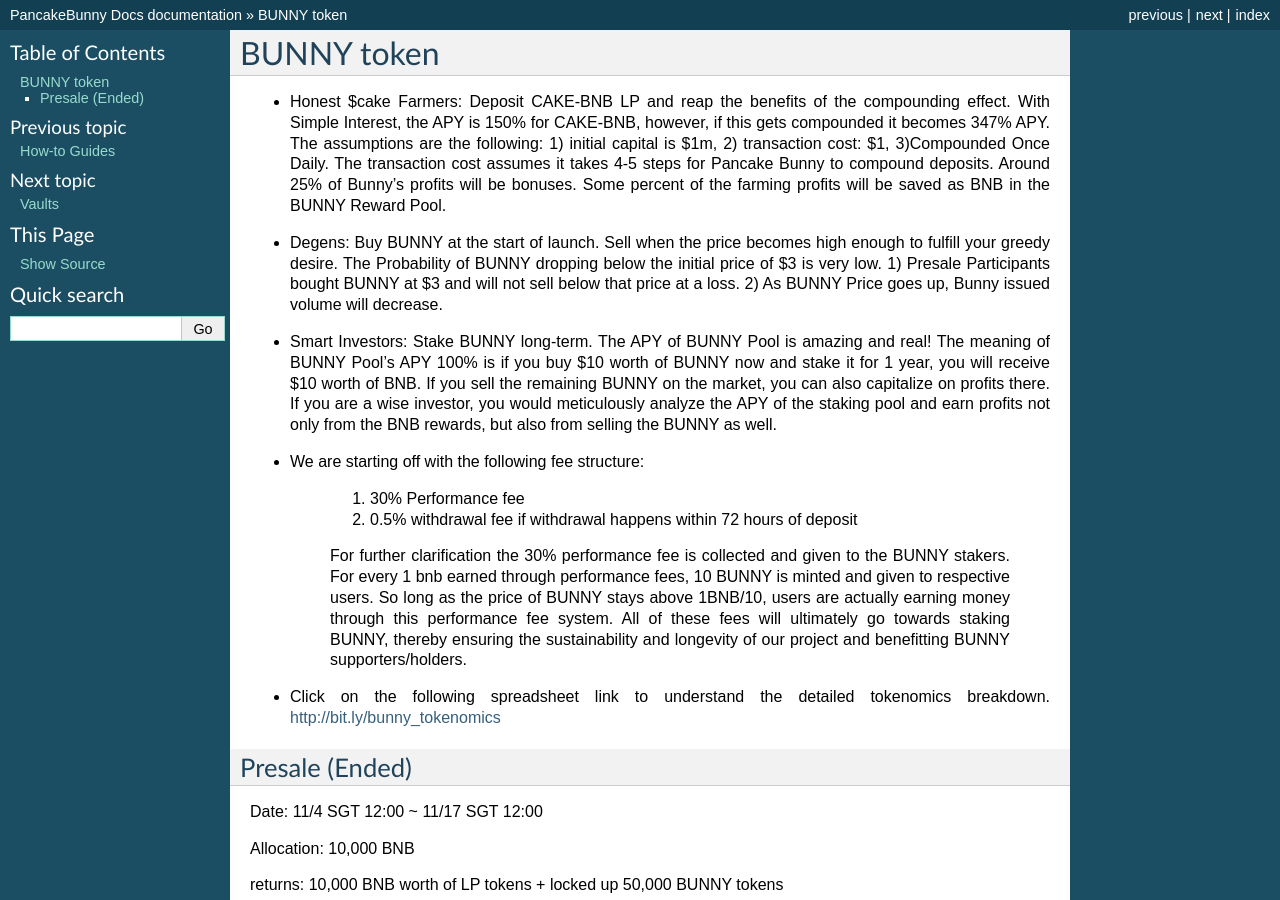
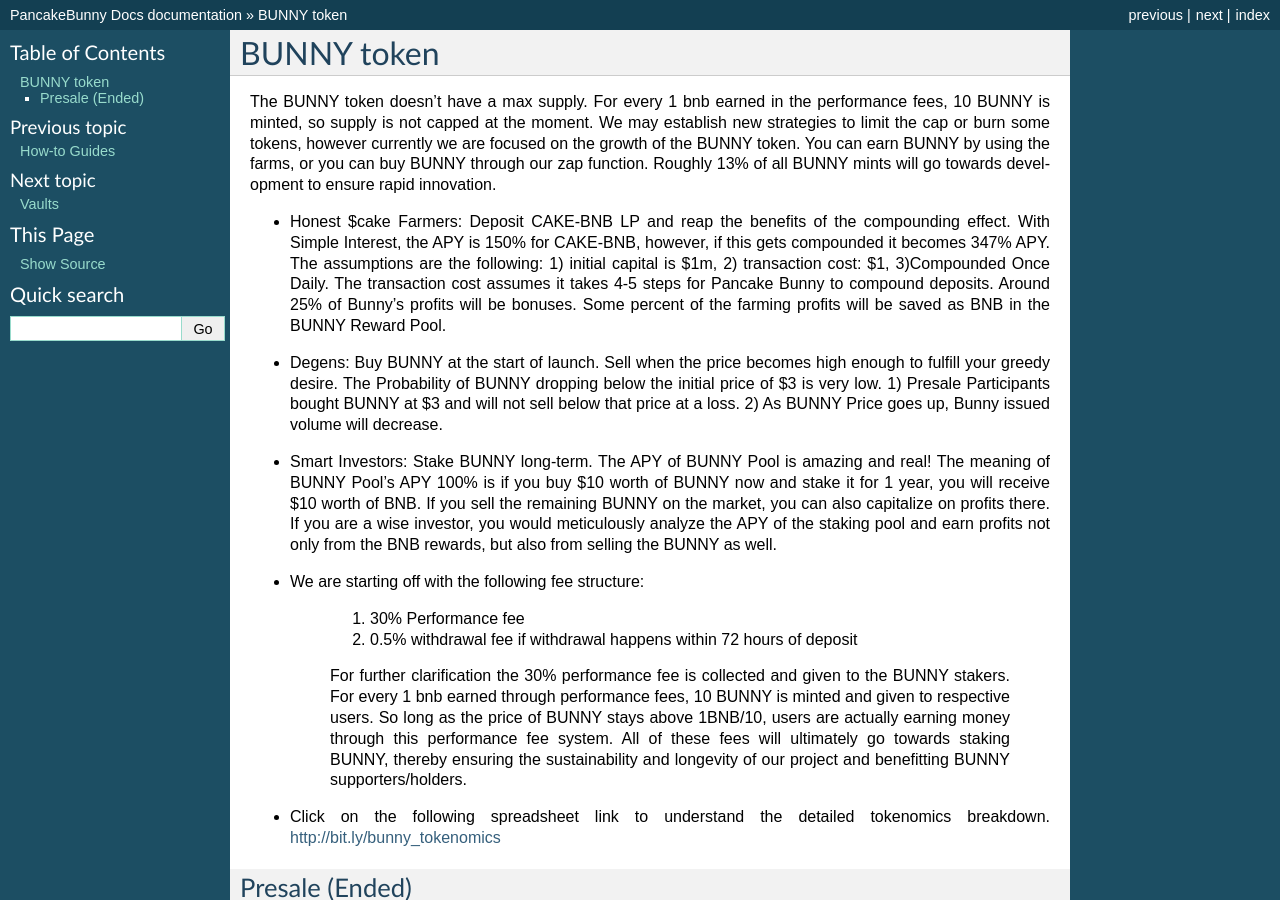
Before and after one commit to PancakeBunny-finance/Bunny, a Sphinx documentation site: the page built from docs/bunnytoken.rst, in a window 1280 px wide and 900 px high. Built offline with Sphinx 7.4.7, drawn with Linux system fonts in a browser that asks for light colours.

Commit message:
update bunnytoken page

```diff
--- a/docs/bunnytoken.rst
+++ b/docs/bunnytoken.rst
@@ -1,6 +1,8 @@
 ************************
 BUNNY token
 ************************
+
+The BUNNY token doesn’t have a max supply. For every 1 bnb earned in the performance fees, 10 BUNNY is minted, so supply is not capped at the moment. We may establish new strategies to limit the cap or burn some tokens, however currently we are focused on the growth of the BUNNY token. You can earn BUNNY by using the farms, or you can buy BUNNY through our zap function. Roughly 13% of all BUNNY mints will go towards development to ensure rapid innovation.
 
 - Honest $cake Farmers: Deposit CAKE-BNB LP and reap the benefits of the compounding effect. With Simple Interest, the APY is 150% for CAKE-BNB, however, if this gets compounded it becomes 347% APY. The assumptions are the following: 1) initial capital is $1m, 2) transaction cost: $1, 3)Compounded Once Daily. The transaction cost assumes it takes 4-5 steps for Pancake Bunny to compound deposits. Around 25% of Bunny’s profits will be bonuses. Some percent of the farming profits will be saved as BNB in the BUNNY Reward Pool.
 
```
